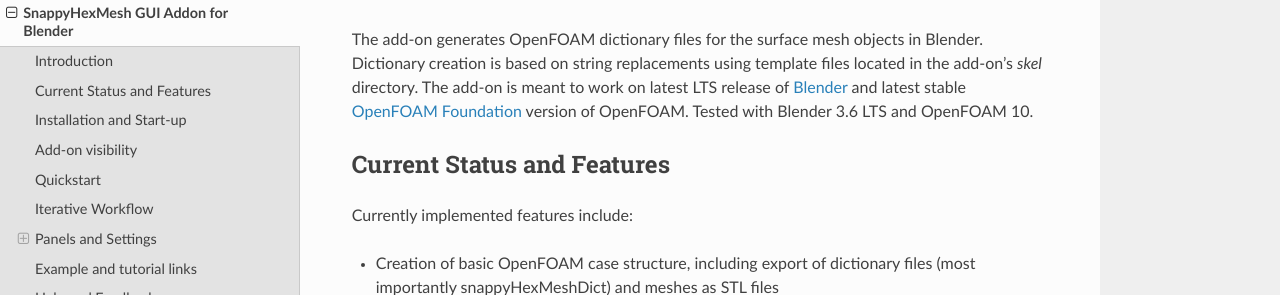
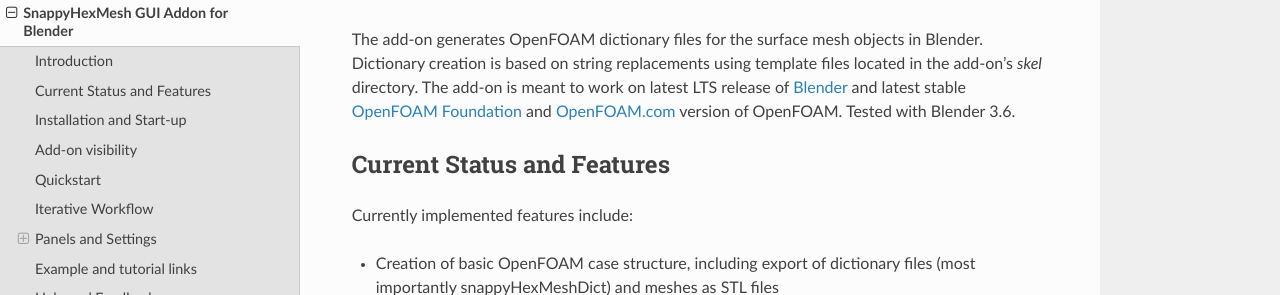
Before and after one commit to tkeskita/snappyhexmesh_gui, a Sphinx documentation site: the page built from docs/snappy_gui.rst, in a window 1280 px wide and 900 px high, scrolled down 1040 px. Shown: the part 156-451 px from the top of the window. Built offline with Sphinx 7.4.7 and the Read the Docs theme 2.0.0, drawn with Linux system fonts in a browser that asks for light colours.

Commit message:
Docs: Add openfoam.com as supported

```diff
--- a/docs/snappy_gui.rst
+++ b/docs/snappy_gui.rst
@@ -27,8 +27,10 @@
 replacements using template files located in the
 add-on's *skel* directory. The add-on is meant to work on
 latest LTS release of `Blender`_ and latest stable
-`OpenFOAM Foundation <https://openfoam.org/>`_ version of OpenFOAM.
-Tested with Blender 3.6 LTS and OpenFOAM 10.
+`OpenFOAM Foundation <https://openfoam.org/>`_ and
+`OpenFOAM.com <https://www.openfoam.com/>`_
+version of OpenFOAM.
+Tested with Blender 3.6.
 
 
 Current Status and Features
--- a/op_export.py
+++ b/op_export.py
@@ -216,7 +216,7 @@
 def get_header_text():
     """Returns dictionary header comment text"""
     import datetime
-    return "// Exported by SnappyHexMesh GUI add-on for Blender v1.0" \
+    return "// Exported by SnappyHexMesh GUI add-on for Blender v1.1" \
         + "\n// Source file: " + bpy.context.blend_data.filepath \
         + "\n// Export date: " + str(datetime.datetime.now())
 
```
Also changed, not shown: README.md (+2 -1 lines).
